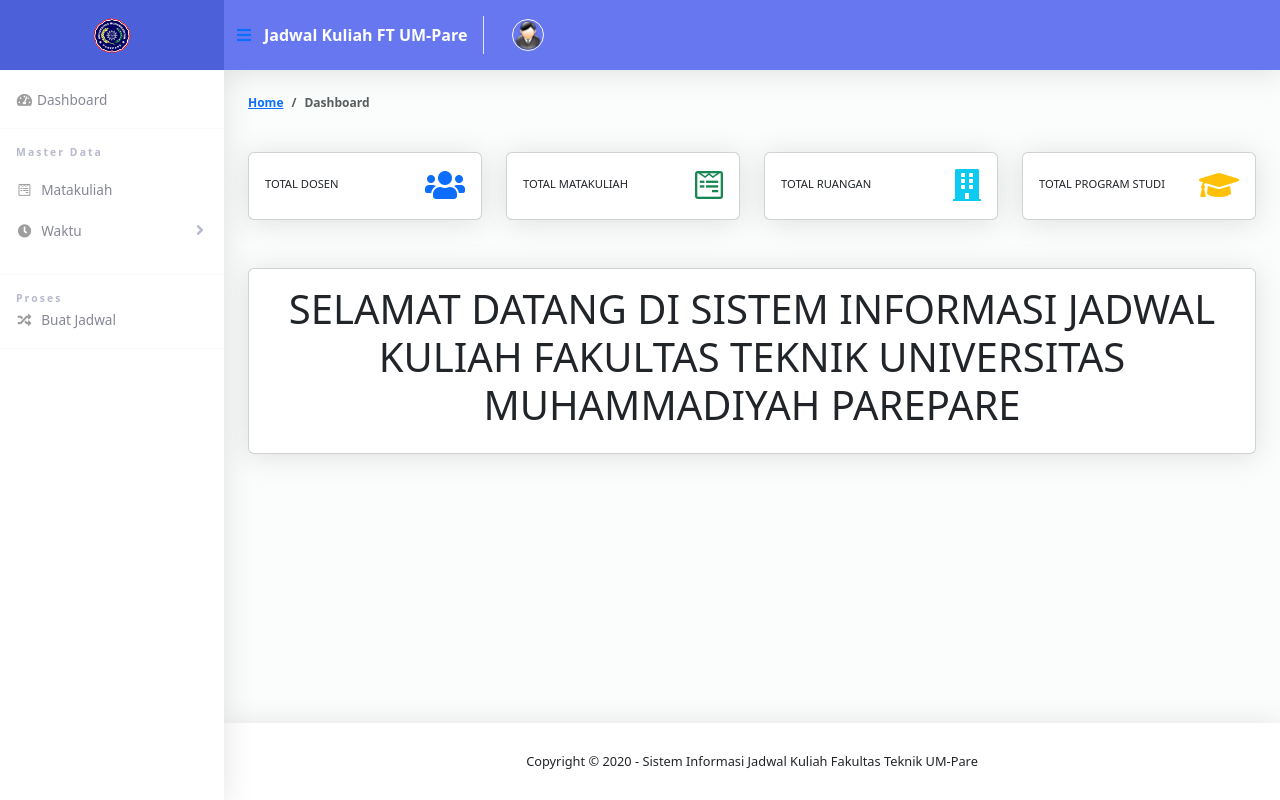
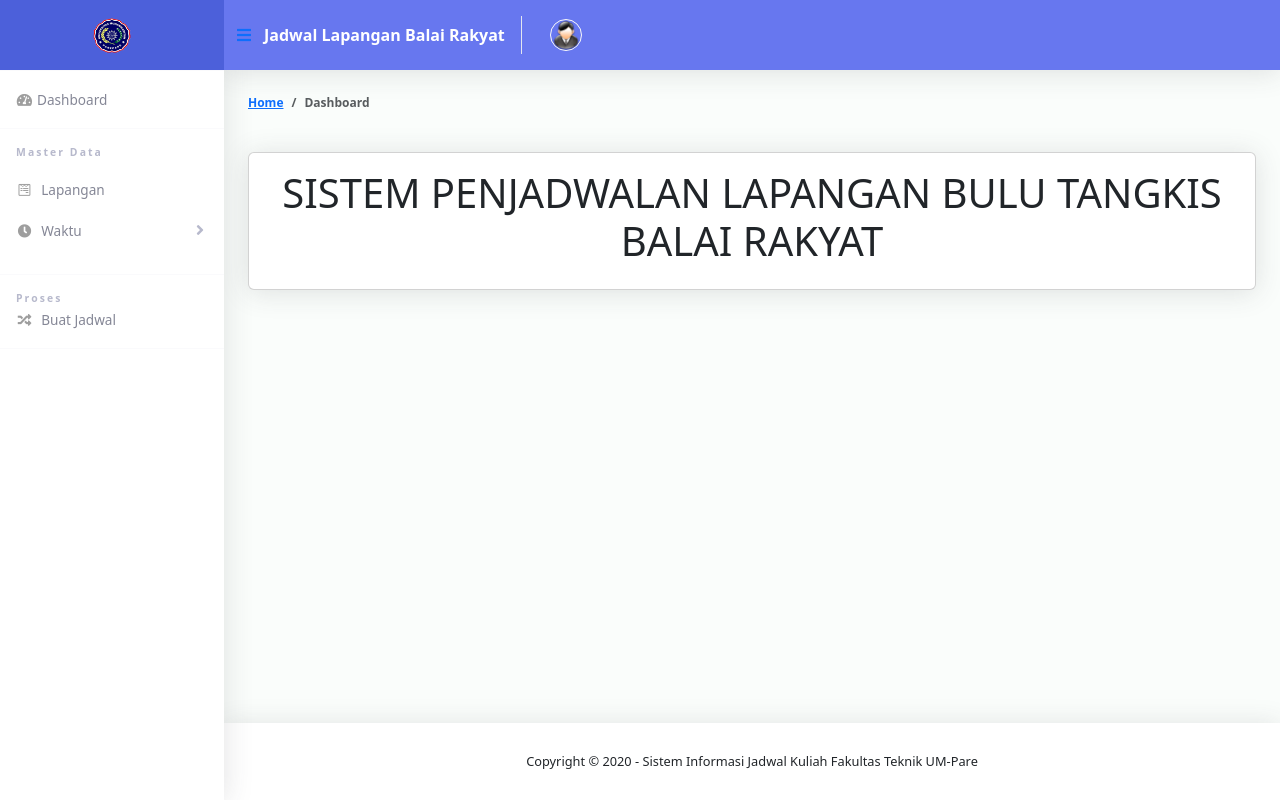
Before and after one commit to Pongska/ci3-jadwal-metode-genetika-main, a CodeIgniter app: the page made by application/views/admin/index.php in a window 1280 px wide. Run offline with CodeIgniter, Linux system fonts and the light colour scheme; data that the repository does not hold is empty; some libraries are stand-ins or nearby versions.

Commit message:
ganti tampilan bang muji

```diff
--- a/application/views/admin/header.php
+++ b/application/views/admin/header.php
@@ -18,7 +18,7 @@
       <li class="nav-item">
         <a class="nav-link" href="<?php echo base_url('admin/matakuliah'); ?>">
           <i class="fab fa-fw fa-wpforms"></i>
-          <span>Matakuliah</span>
+          <span>Lapangan</span>
         </a>
       </li>
       <li class="nav-item">
@@ -55,7 +55,7 @@
           <button id="sidebarToggleTop" class="btn btn-link rounded-circle mr-3">
             <i class="fa fa-bars"></i>
           </button>
-          <div class="text-white"><b>Jadwal Kuliah FT UM-Pare</b></div>
+          <div class="text-white"><b>Jadwal Lapangan Balai Rakyat</b></div>
           <ul class="navbar-nav ml-auto">
             <div class="topbar-divider d-none d-sm-block"></div>
             <li class="nav-item dropdown no-arrow">
--- a/application/views/admin/index.php
+++ b/application/views/admin/index.php
@@ -8,7 +8,7 @@
   <meta name="description" content="">
   <meta name="author" content="">
   <link href="<?php echo base_url('assets/img/logo/logo.png'); ?>" rel="icon">
-  <title>Jadwal Kuliah Fakultas Teknik</title>
+  <title>Penjadwalan Lapangan Bulu Tangkis Balai Rakyat</title>
   <link href="<?php echo base_url('assets/vendor/fontawesome-free/css/all.min.css');  ?>" rel="stylesheet" type="text/css">
   <link href="<?php echo base_url('assets/vendor/bootstrap/css/bootstrap.min.css'); ?>" rel="stylesheet" type="text/css">
   <link href="<?php echo base_url('assets/css/ruang-admin.min.css'); ?>" rel="stylesheet">
@@ -26,75 +26,11 @@
           </div>
 
           <div class="row mb-3">
-            <!-- Earnings (Monthly) Card Example -->
-            <div class="col-xl-3 col-md-6 mb-5">
-              <div class="card h-100">
-                <div class="card-body">
-                  <div class="row align-items-center">
-                    <div class="col mr-2">
-                      <div class="text-xs font-weight-bold text-uppercase mb-1">Total Dosen</div>
-                      <div class="h5 mb-0 font-weight-bold text-gray-800"><?= $totaldosen; ?></div>
-                    </div>
-                    <div class="col-auto">
-                      <i class="fas fa-users fa-2x text-primary"></i>
-                    </div>
-                  </div>
-                </div>
-              </div>
-            </div>
-            <!-- Earnings (Annual) Card Example -->
-            <div class="col-xl-3 col-md-6 mb-5">
-              <div class="card h-100">
-                <div class="card-body">
-                  <div class="row no-gutters align-items-center">
-                    <div class="col mr-2">
-                      <div class="text-xs font-weight-bold text-uppercase mb-1">Total Matakuliah</div>
-                      <div class="h5 mb-0 font-weight-bold text-gray-800"><?= $totalmk; ?></div>
-                    </div>
-                    <div class="col-auto">
-                      <i class="fab fa-wpforms fa-2x text-success"></i>
-                    </div>
-                  </div>
-                </div>
-              </div>
-            </div>
-            <!-- New User Card Example -->
-            <div class="col-xl-3 col-md-6 mb-5">
-              <div class="card h-100">
-                <div class="card-body">
-                  <div class="row no-gutters align-items-center">
-                    <div class="col mr-2">
-                      <div class="text-xs font-weight-bold text-uppercase mb-1">Total Ruangan</div>
-                      <div class="h5 mb-0 mr-3 font-weight-bold text-gray-800"><?= $totalruang; ?></div>
-                    </div>
-                    <div class="col-auto">
-                      <i class="fas fa-building fa-2x text-info"></i>
-                    </div>
-                  </div>
-                </div>
-              </div>
-            </div>
-            <!-- Pending Requests Card Example -->
-            <div class="col-xl-3 col-md-6 mb-5">
-              <div class="card h-100">
-                <div class="card-body">
-                  <div class="row no-gutters align-items-center">
-                    <div class="col mr-2">
-                      <div class="text-xs font-weight-bold text-uppercase mb-1">Total Program Studi</div>
-                      <div class="h5 mb-0 font-weight-bold text-gray-800"><?= $totalprodi; ?></div>
-                    </div>
-                    <div class="col-auto">
-                      <i class="fas fa-graduation-cap fa-2x text-warning"></i>
-                    </div>
-                  </div>
-                </div>
-              </div>
-            </div>
 
             <div class="col-xl-12 col-lg-7">
               <div class="card mb-4">
                 <div class="card-body text-center">
-                  <h1>SELAMAT DATANG DI SISTEM INFORMASI JADWAL KULIAH FAKULTAS TEKNIK UNIVERSITAS MUHAMMADIYAH PAREPARE</h1>
+                  <h1>SISTEM PENJADWALAN LAPANGAN BULU TANGKIS BALAI RAKYAT</h1>
                 </div>
               </div>
             </div>
--- a/application/views/login/index.php
+++ b/application/views/login/index.php
@@ -1,7 +1,7 @@
 <!DOCTYPE html>
 <html lang="en">
 <head>
-	<title>Jadwal Kuliah FT UM-Parepare</title>
+	<title>Penjadwalan Lapangan Bulu Tangkis Balai Rakyat</title>
 	<meta charset="UTF-8">
 	<meta name="viewport" content="width=device-width, initial-scale=1">
 <!--===============================================================================================-->
@@ -32,7 +32,7 @@
 			<div class="wrap-login100 p-t-50 p-b-90">
 				<form id="formLogin" class="login100-form validate-form flex-sb flex-w">
 					<span class="login100-form-title p-b-51">
-						Aplikasi Jadwal Kuliah Fakultas Teknik<br>UM-Parepare
+					Penjadwalan Lapangan Bulu Tangkis <br>Balai Rakyat
 					</span>
 
 
```
Also changed, not shown: application/views/admin/buatjadwal.php (+5 -10 lines), application/views/admin/hari.php (+8 -8 lines), application/views/admin/jam.php (+4 -4 lines), application/views/admin/matakuliah.php (+13 -19 lines).
